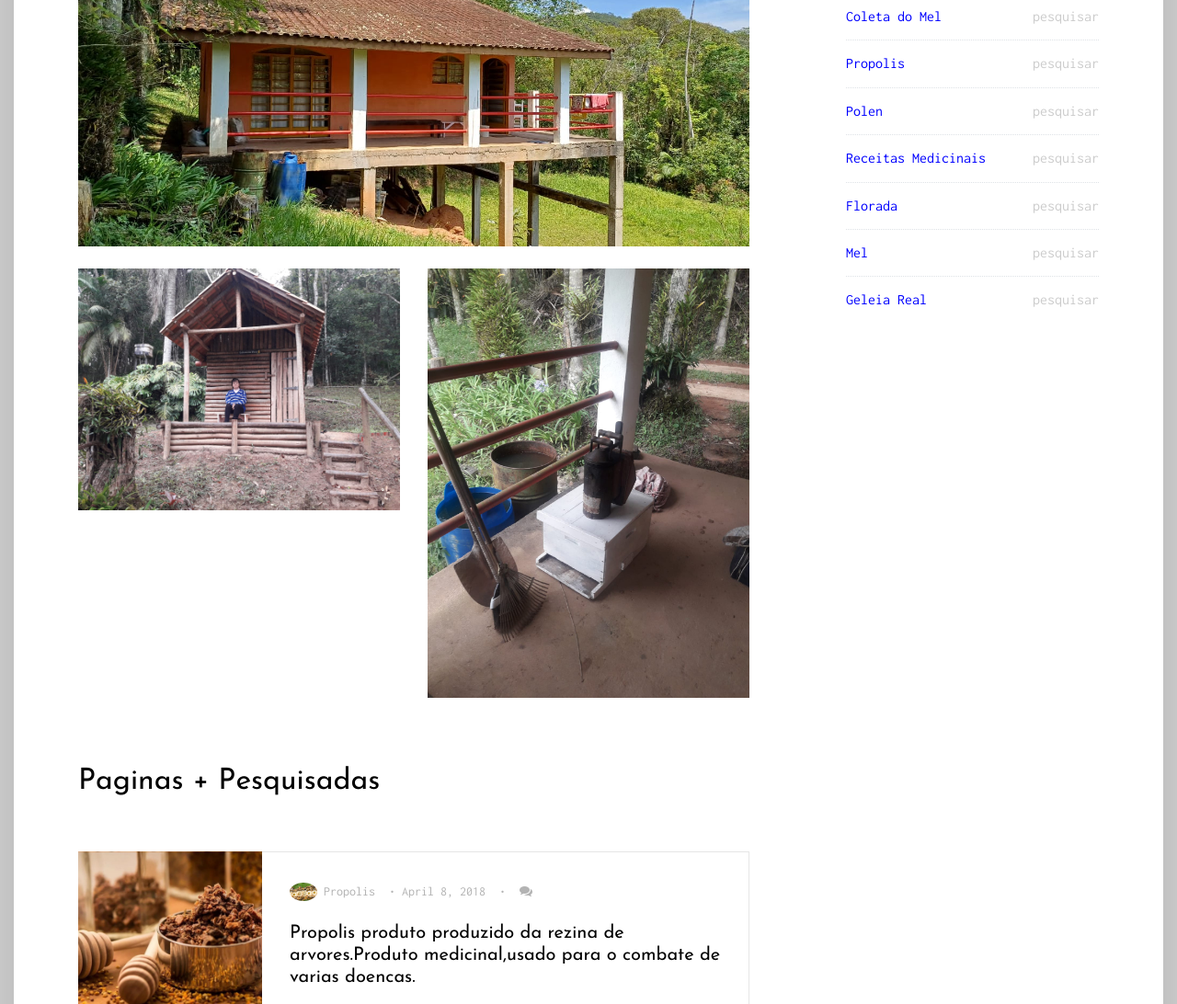
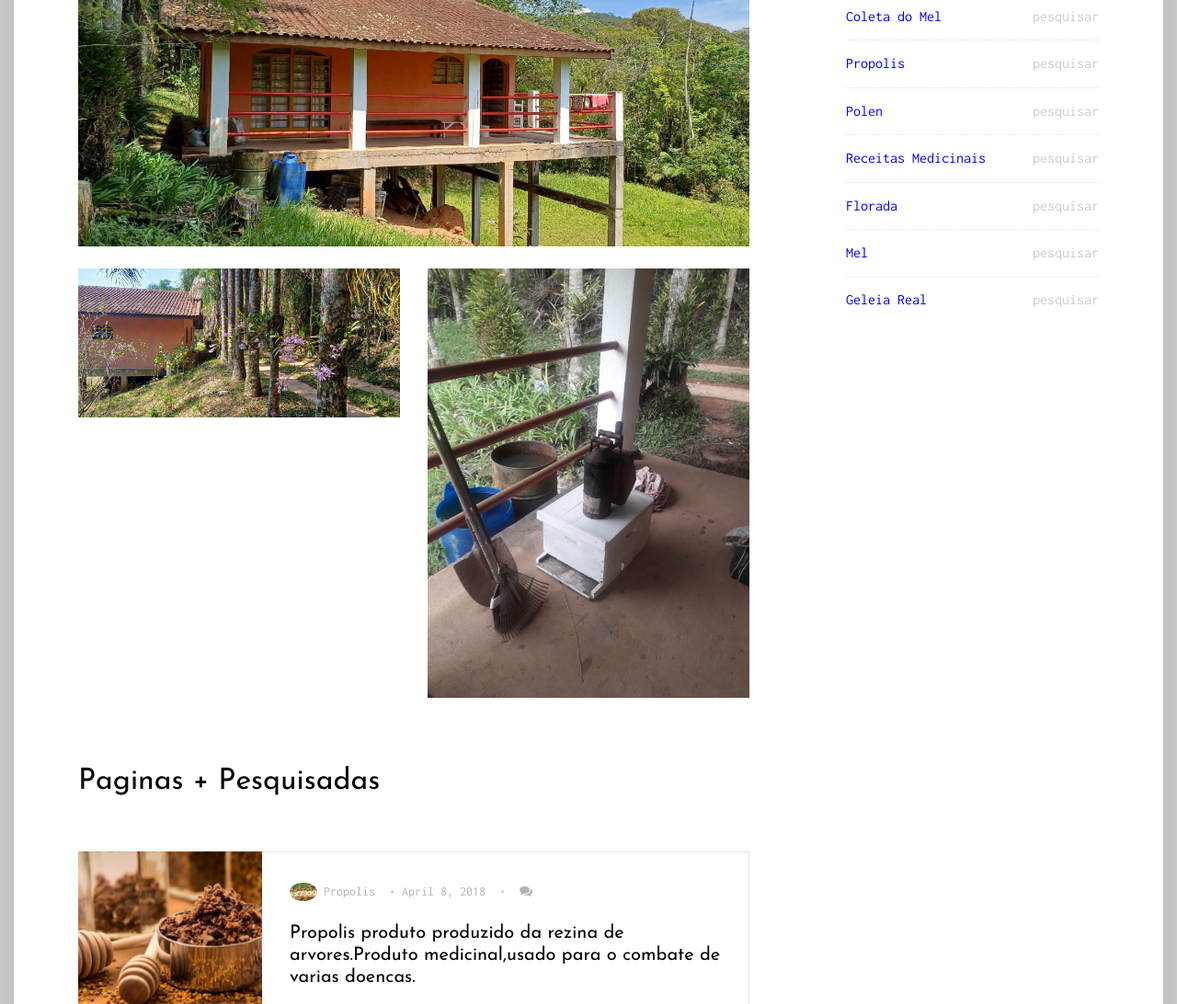
Before and after one commit to amazonxavante/Apiario-Ozoraide20, a plain HTML site: page about.html in a window 1280 px wide. Shown: the part 1610-2702 px from the top of the page at 92% size. Drawn offline with Linux system fonts and the light colour scheme.

Commit message:
Add New Photo About

```diff
--- a/about.html
+++ b/about.html
@@ -135,7 +135,7 @@
                <img src="images/sitio_photo.jpg" alt="Image placeholder" class="img-fluid">
               </div>
               <div class="col-md-6 mb-4">
-                <img src="images/sitio3.jpg" alt="Image placeholder" class="img-fluid">
+                <img src="images/sitio_photo1.jpg" alt="Image placeholder" class="img-fluid">
               </div>
 			        <div class="col-md-6 mb-4">
                 <img src="images/sitio1.jpg" alt="Image placeholder" class="img-fluid">
```
Also changed, not shown: images/sitio_photo1.jpg (added).
